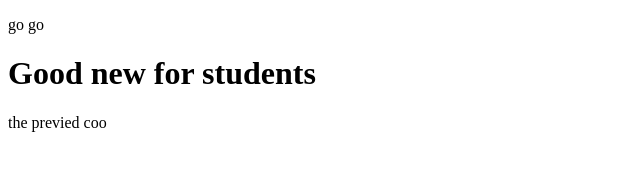
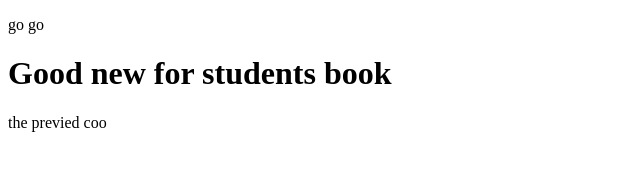
Before and after one commit to ShamseldeenElnour/oooua, a plain HTML site: page voop/index.html in a window 1280 px wide. Shown: the whole page, without its empty margins (0-640 px from the left). Drawn offline with Linux system fonts and the light colour scheme.

Commit message:
Update index.html
xczc

```diff
--- a/voop/index.html
+++ b/voop/index.html
@@ -8,7 +8,7 @@
 <body>
     <p>go go </p>
     <div>
-<h1>Good new for students</h1>
+<h1>Good new for students book </h1>
 <p>the previed coo </p>
 
     </div>
```
